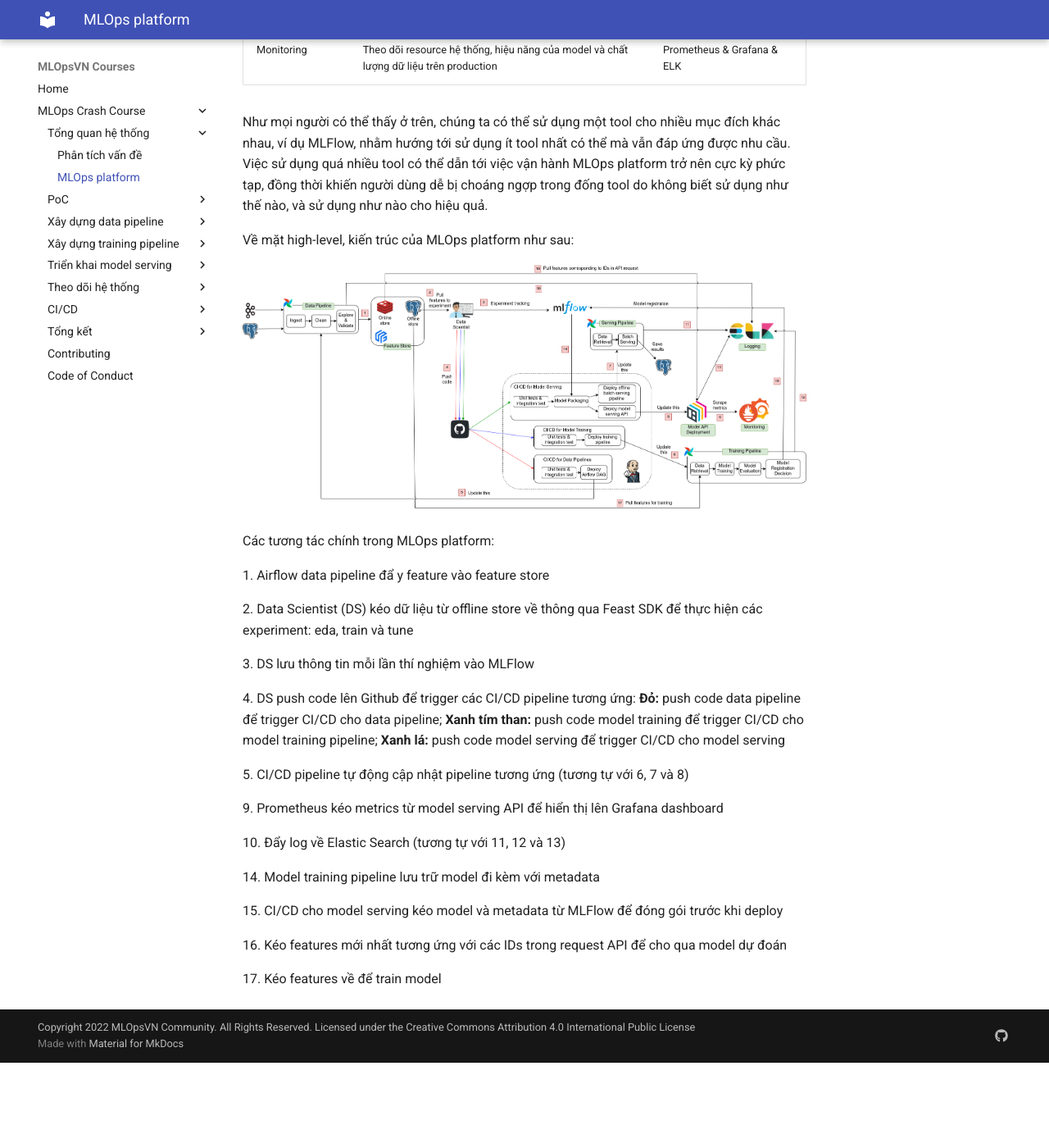
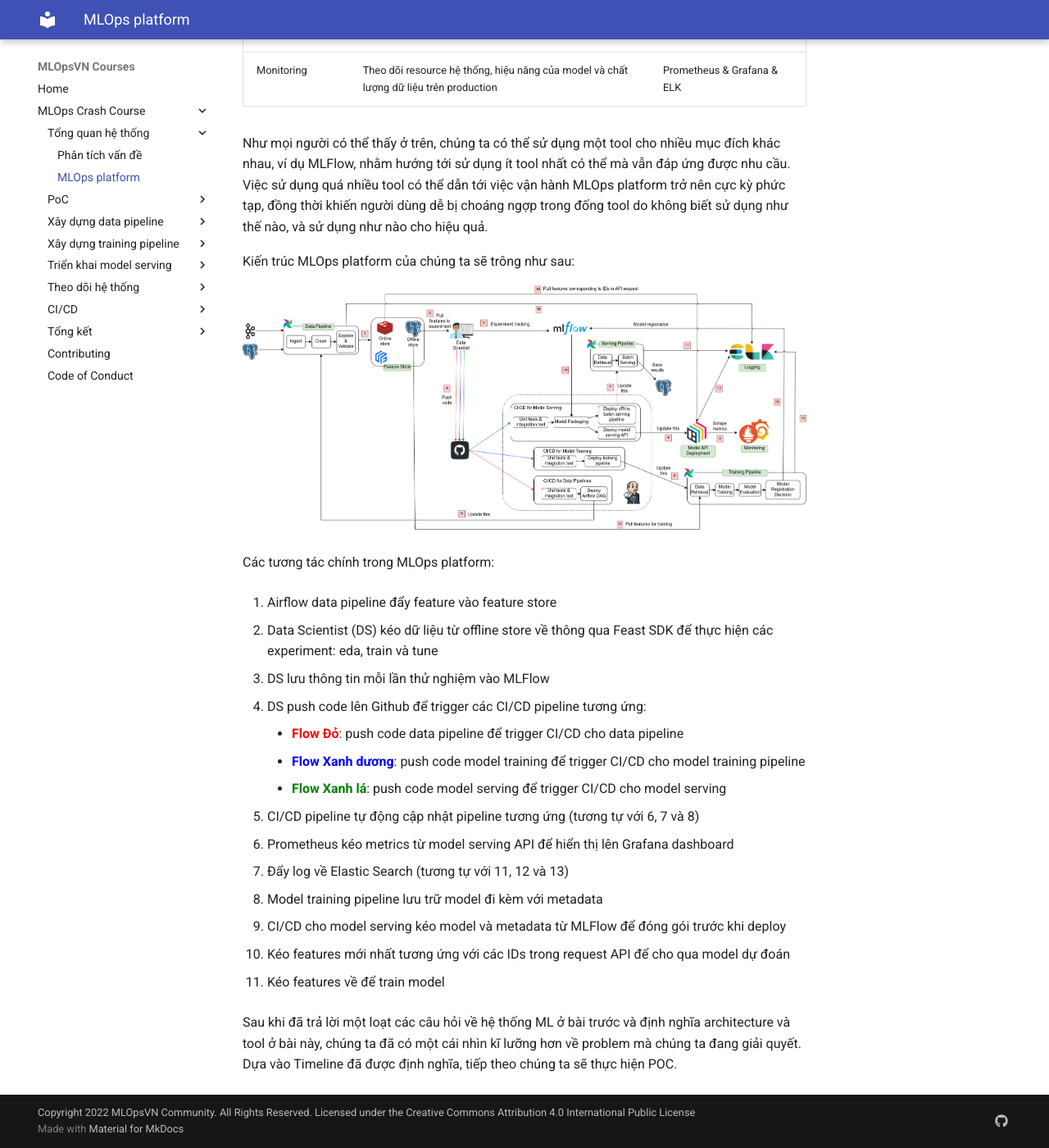
Before and after one commit to MLOpsVN/courses.mlops.vn, an MkDocs documentation site: the page built from docs/mlops-crash-course/tong-quan-he-thong/mlops-platform.md, in a window 1280 px wide and 1400 px high, scrolled down 660 px. Shown: the whole window at 82% size. Built offline with MkDocs 1.6.1 and Material for MkDocs 9.7.7, drawn with Linux system fonts in a browser that asks for light colours; before the commit the page ends 1956 px from its top, so only the background shows below that; some of the changed text lies outside the part shown.

Commit message:
Update bai 1

```diff
--- a/docs/mlops-crash-course/tong-quan-he-thong/mlops-platform.md
+++ b/docs/mlops-crash-course/tong-quan-he-thong/mlops-platform.md
@@ -1,42 +1,48 @@
-MLOps platform (một số nơi cũng gọi là AI/ML platform) ra đời với mục đích cung cấp cho người dùng các tools cần thiết để triển khai các dự án ML. Ở khóa học này chúng ta sẽ sử dụng một MLOps platform với các thành phần và tool tương ứng như sau:
+MLOps platform là nền tảng định nghĩa các workflow và cung cấp cho người dùng các tools cần thiết để triển khai các dự án ML. Ở một số tài liệu khác MLOps platform có tên khác là AI platform hoặc ML platform. Ở khóa học này chúng ta sẽ sử dụng một MLOps platform với các thành phần và tool tương ứng như sau:
 
-| Tên thành phần | Ý nghĩa | Tool lựa chọn
-| ----------- | ----------- | ----------- |
-| Source control | Data và code version control | Git & Github
-| CI/CD | Tự động hóa quá trình test và deploy | Github Actions |
-| Orchestrator | Xây dựng và quản lý các pipeline | Airflow |
-| Model registry | Lưu trữ và quản lý các model | MLFlow |
-| Feature store | Lưu trữ, quản lý và tương tác với các feature | Feast (PostgreSQL & Redis backend) |
-| Experiment tracking | Lưu trữ thông tin và quản lý các experiment | MLFlow |
-| ML Metadata Store | Lưu trữ artifact của các pipeline | MLFlow |
-| Monitoring | Theo dõi resource hệ thống, hiệu năng của model và chất lượng dữ liệu trên production | Prometheus & Grafana & ELK |
+| Tên thành phần      | Ý nghĩa                                                                               | Tool lựa chọn                      |
+| ------------------- | ------------------------------------------------------------------------------------- | ---------------------------------- |
+| Source control      | Data và code version control                                                          | Git & Github                       |
+| CI/CD               | Tự động hóa quá trình test và deploy                                                  | Jenkins                            |
+| Orchestrator        | Xây dựng và quản lý các pipeline                                                      | Airflow                            |
+| Model registry      | Lưu trữ và quản lý các model                                                          | MLFlow                             |
+| Feature store       | Lưu trữ, quản lý và tương tác với các feature                                         | Feast (PostgreSQL & Redis backend) |
+| Experiment tracking | Lưu trữ thông tin và quản lý các experiment                                           | MLFlow                             |
+| ML Metadata Store   | Lưu trữ artifact của các pipeline                                                     | MLFlow                             |
+| Monitoring          | Theo dõi resource hệ thống, hiệu năng của model và chất lượng dữ liệu trên production | Prometheus & Grafana & ELK         |
 
 Như mọi người có thể thấy ở trên, chúng ta có thể sử dụng một tool cho nhiều mục đích khác nhau, ví dụ MLFlow, nhằm hướng tới sử dụng ít tool nhất có thể mà vẫn đáp ứng được nhu cầu. Việc sử dụng quá nhiều tool có thể dẫn tới việc vận hành MLOps platform trở nên cực kỳ phức tạp, đồng thời khiến người dùng dễ bị choáng ngợp trong đống tool do không biết sử dụng như thế nào, và sử dụng như nào cho hiệu quả.
 
-Về mặt high-level, kiến trúc của MLOps platform như sau:
+Kiến trúc MLOps platform của chúng ta sẽ trông như sau:
 
-<img src="../../../assets/images/mlops-crash-course/tong-quan-he-thong/mlops-platform/architecture.png" style="width:100%;" />
+<img src="../../../assets/images/mlops-crash-course/tong-quan-he-thong/mlops-platform/architecture.png" loading="lazy" />
 
 Các tương tác chính trong MLOps platform:
 
-1\. Airflow data pipeline đẩ y feature vào feature store
+1. Airflow data pipeline đẩy feature vào feature store
 
-2\. Data Scientist (DS) kéo dữ liệu từ offline store về thông qua Feast SDK để thực hiện các experiment: eda, train và tune
+2. Data Scientist (DS) kéo dữ liệu từ offline store về thông qua Feast SDK để thực hiện các experiment: eda, train và tune
 
-3\. DS lưu thông tin mỗi lần thí nghiệm vào MLFlow
+3. DS lưu thông tin mỗi lần thử nghiệm vào MLFlow
 
-4\. DS push code lên Github để trigger các CI/CD pipeline tương ứng: **Đỏ:** push code data pipeline để trigger CI/CD cho data pipeline; **Xanh tím than:** push code model training để trigger CI/CD cho model training pipeline; **Xanh lá:** push code model serving để trigger CI/CD cho model serving
+4. DS push code lên Github để trigger các CI/CD pipeline tương ứng:
 
-5\. CI/CD pipeline tự động cập nhật pipeline tương ứng (tương tự với 6, 7 và 8)
+    - <span style="color:red">**Flow Đỏ**</span>: push code data pipeline để trigger CI/CD cho data pipeline
+    - <span style="color:blue">**Flow Xanh dương**</span>: push code model training để trigger CI/CD cho model training pipeline
+    - <span style="color:green">**Flow Xanh lá**</span>: push code model serving để trigger CI/CD cho model serving
 
-9\. Prometheus kéo metrics từ model serving API để hiển thị lên Grafana dashboard
+5. CI/CD pipeline tự động cập nhật pipeline tương ứng (tương tự với 6, 7 và 8)
 
-10\. Đẩy log về Elastic Search (tương tự với 11, 12 và 13)
+6. Prometheus kéo metrics từ model serving API để hiển thị lên Grafana dashboard
 
-14\. Model training pipeline lưu trữ model đi kèm với metadata
+7. Đẩy log về Elastic Search (tương tự với 11, 12 và 13)
 
-15\. CI/CD cho model serving kéo model và metadata từ MLFlow để đóng gói trước khi deploy
+8. Model training pipeline lưu trữ model đi kèm với metadata
 
-16\. Kéo features mới nhất tương ứng với các IDs trong request API để cho qua model dự đoán
+9. CI/CD cho model serving kéo model và metadata từ MLFlow để đóng gói trước khi deploy
 
-17\. Kéo features về để train model
+10. Kéo features mới nhất tương ứng với các IDs trong request API để cho qua model dự đoán
+
+11. Kéo features về để train model
+
+Sau khi đã trả lời một loạt các câu hỏi về hệ thống ML ở bài trước và định nghĩa architecture và tool ở bài này, chúng ta đã có một cái nhìn kĩ lưỡng hơn về problem mà chúng ta đang giải quyết. Dựa vào Timeline đã được định nghĩa, tiếp theo chúng ta sẽ thực hiện POC.
```
Also changed, not shown: docs/mlops-crash-course/tong-quan-he-thong/phan-tich-van-de.md (+6 -6 lines).
